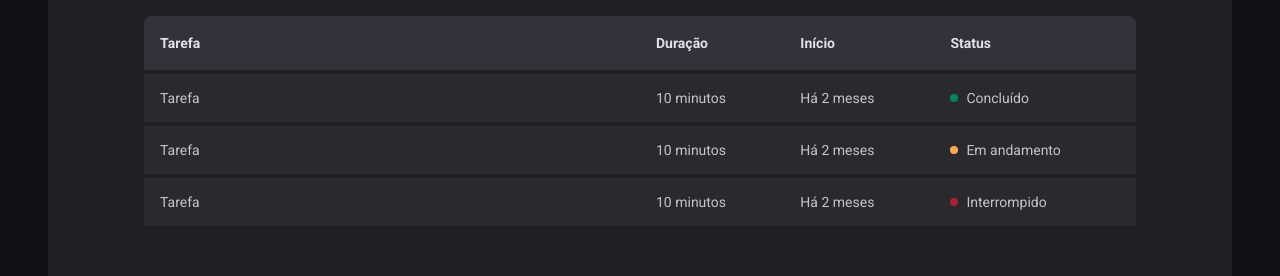
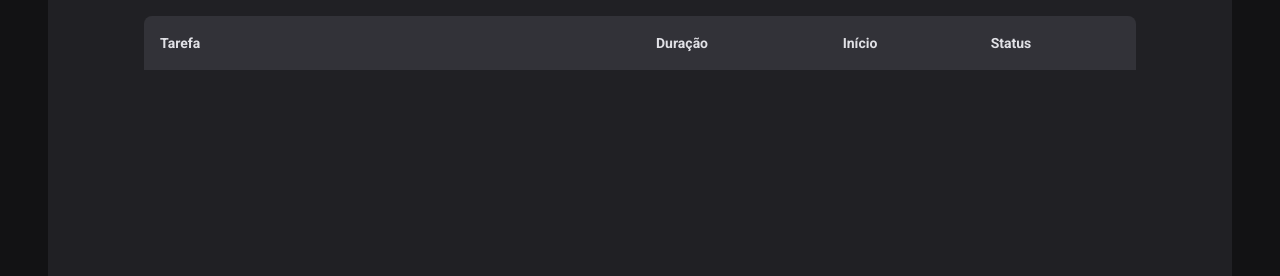
Before and after one commit to Olliveer/ignite-timer, a React (Vite) app: page /history in a window 1280 px wide. Shown: the part 292-568 px from the top of the page. Built offline with nearby package versions, Linux system fonts and the light colour scheme.

Commit message:
add list from context

```diff
--- a/src/pages/History/index.tsx
+++ b/src/pages/History/index.tsx
@@ -1,6 +1,11 @@
+import { formatDistanceToNow } from 'date-fns';
+import { useContext } from 'react';
+import { CyclesContext } from '../../context/CyclesContext';
+import ptBR from 'date-fns/locale/pt-BR';
 import { HistoryContainer, HistoryList, Status } from './styles';
 
 export function History() {
+  const { cycles } = useContext(CyclesContext);
   return (
     <HistoryContainer>
       <h1>Meu histórico</h1>
@@ -16,31 +21,31 @@
             </tr>
           </thead>
           <tbody>
-            <tr>
-              <td>Tarefa</td>
-              <td>10 minutos</td>
-              <td>Há 2 meses</td>
-              <td>
-                <Status statusColor="green">Concluído</Status>
-              </td>
-            </tr>
+            {cycles.map((cycle) => (
+              <tr key={cycle.id}>
+                <td>{cycle.task}</td>
+                <td>{cycle.minutesAmount} minutos</td>
+                <td>
+                  {formatDistanceToNow(cycle.startDate, {
+                    addSuffix: true,
+                    locale: ptBR,
+                  })}
+                </td>
+                <td>
+                  {cycle.finishedDate && (
+                    <Status statusColor="green">Concluído</Status>
+                  )}
 
-            <tr>
-              <td>Tarefa</td>
-              <td>10 minutos</td>
-              <td>Há 2 meses</td>
-              <td>
-                <Status statusColor="yellow">Em andamento</Status>
-              </td>
-            </tr>
-            <tr>
-              <td>Tarefa</td>
-              <td>10 minutos</td>
-              <td>Há 2 meses</td>
-              <td>
-                <Status statusColor="red">Interrompido</Status>
-              </td>
-            </tr>
+                  {cycle.interruptedDate && (
+                    <Status statusColor="red">Interrompido</Status>
+                  )}
+
+                  {!cycle.finishedDate && !cycle.interruptedDate && (
+                    <Status statusColor="yellow">Em andamento</Status>
+                  )}
+                </td>
+              </tr>
+            ))}
           </tbody>
         </table>
       </HistoryList>
```
